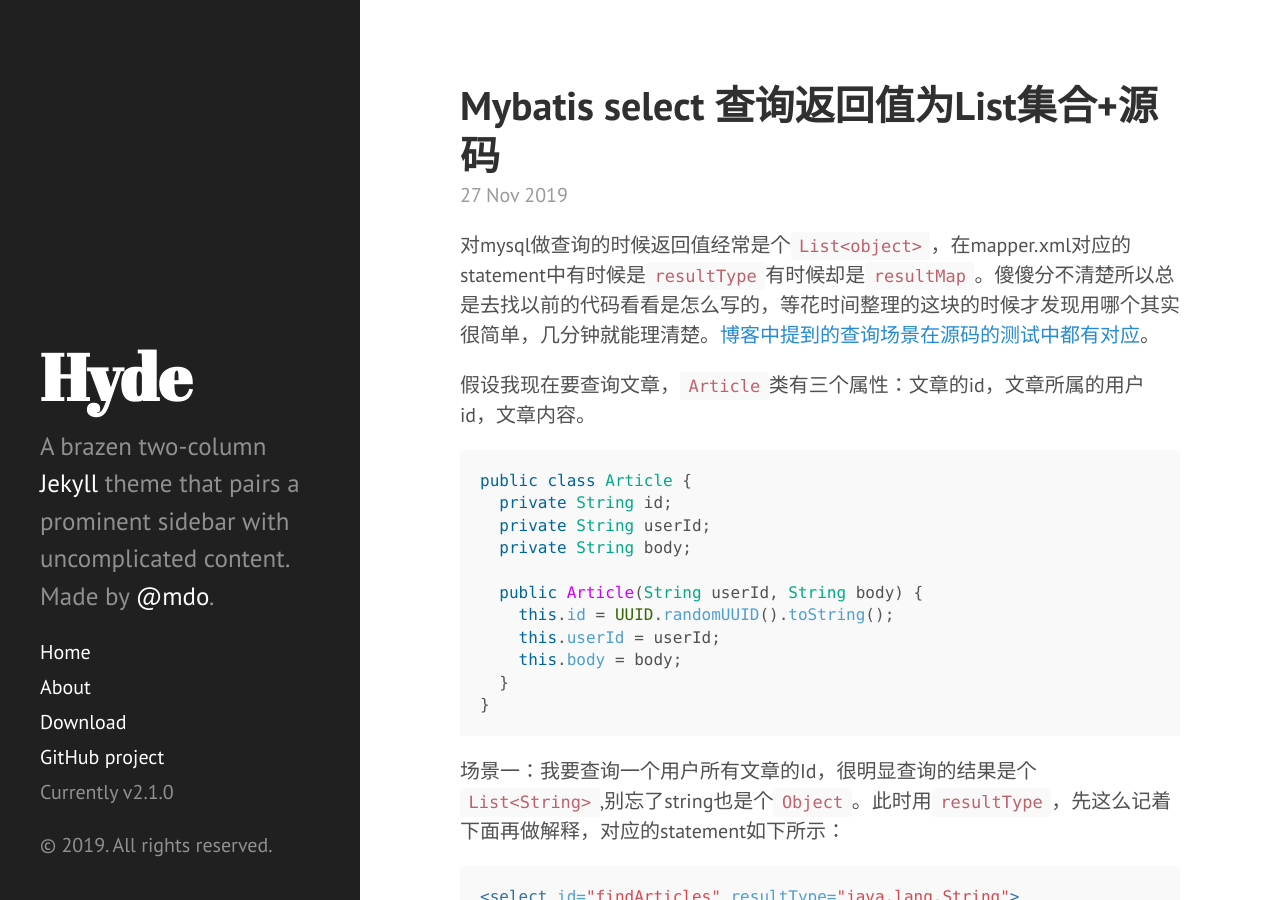
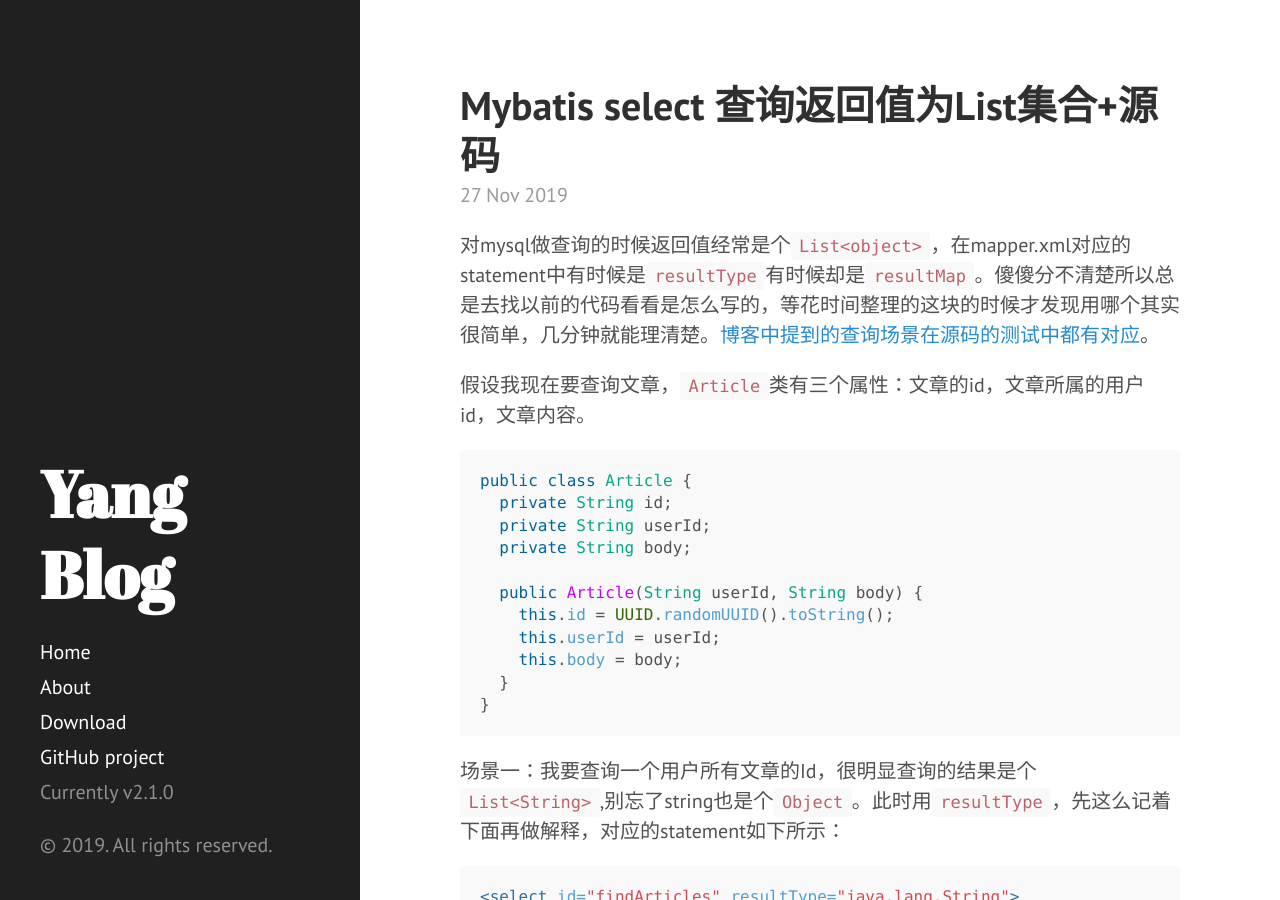
Before and after one commit to diego1109/diego1109.github.io, a Jekyll site: the page built from index.html, in a window 1280 px wide and 900 px high. Built offline with Jekyll 4.4.1, drawn with Linux system fonts in a browser that asks for light colours; the list of posts is cut into pages by our own code.

Commit message:
feat: modify config.yml

```diff
--- a/_config.yml
+++ b/_config.yml
@@ -1,5 +1,8 @@
 # Dependencies
 markdown:         kramdown
+kramdown:
+  input: GFM
+
 highlighter:      rouge
 
 # Permalinks
@@ -7,22 +10,24 @@ permalink:        pretty
 #relative_permalinks: true
 
 # Setup
-title:            Hyde
-tagline:          'A Jekyll theme'
-description:      'A brazen two-column <a href="http://jekyllrb.com" target="_blank">Jekyll</a> theme that pairs a prominent sidebar with uncomplicated content. Made by <a href="https://twitter.com/mdo" target="_blank">@mdo</a>.'
-url:              http://hyde.getpoole.com
+title:            'Yang Blog'
+tagline:          'Blog On Jekyll'
+description:      ''
+url:              https://diego1109.github.io
 baseurl:          /
 
 author:
-  name:           'Mark Otto'
-  url:            https://twitter.com/mdo
+  name:           'yang'
+  url:            https://github.com/diego1109
 
 paginate:         5
-
-plugins: [jekyll-paginate]
 
 # Custom vars
 version:          2.1.0
 
 github:
-  repo:           https://github.com/poole/hyde
+  repo:           https://github.com/diego1109
+
+plugins:
+  - jekyll-seo-tag
+  - jekyll-paginate
```
